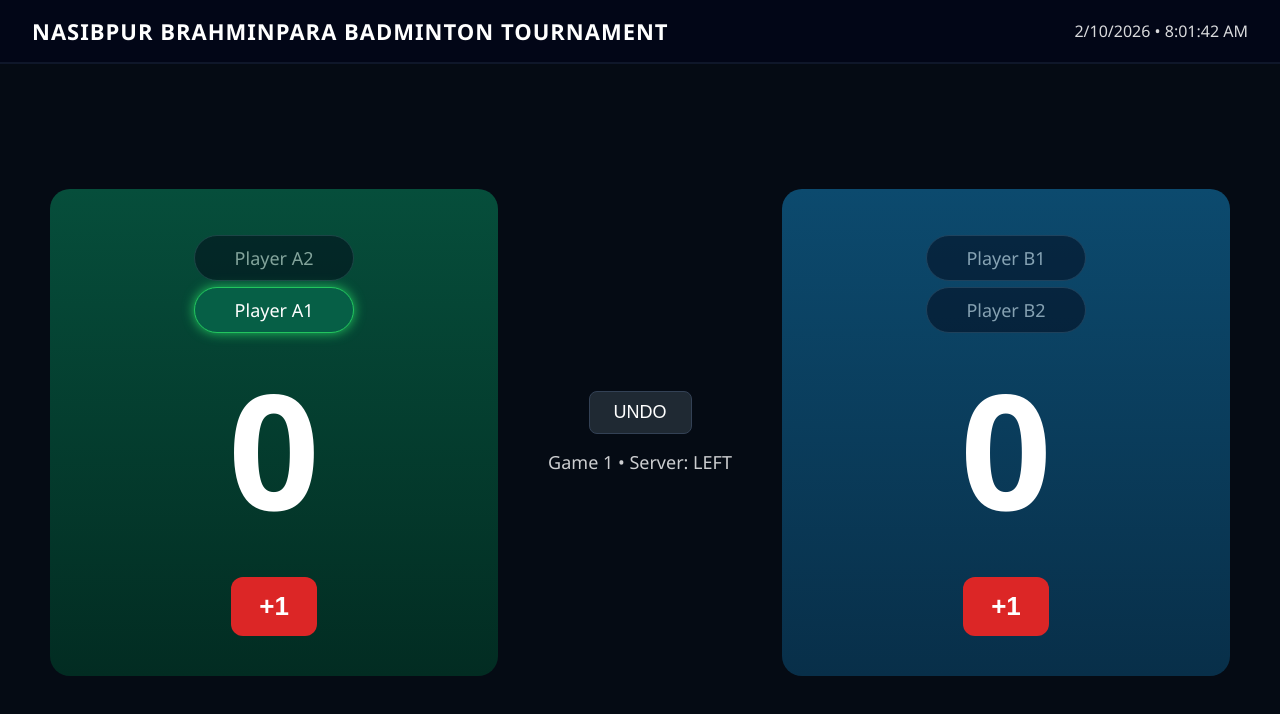
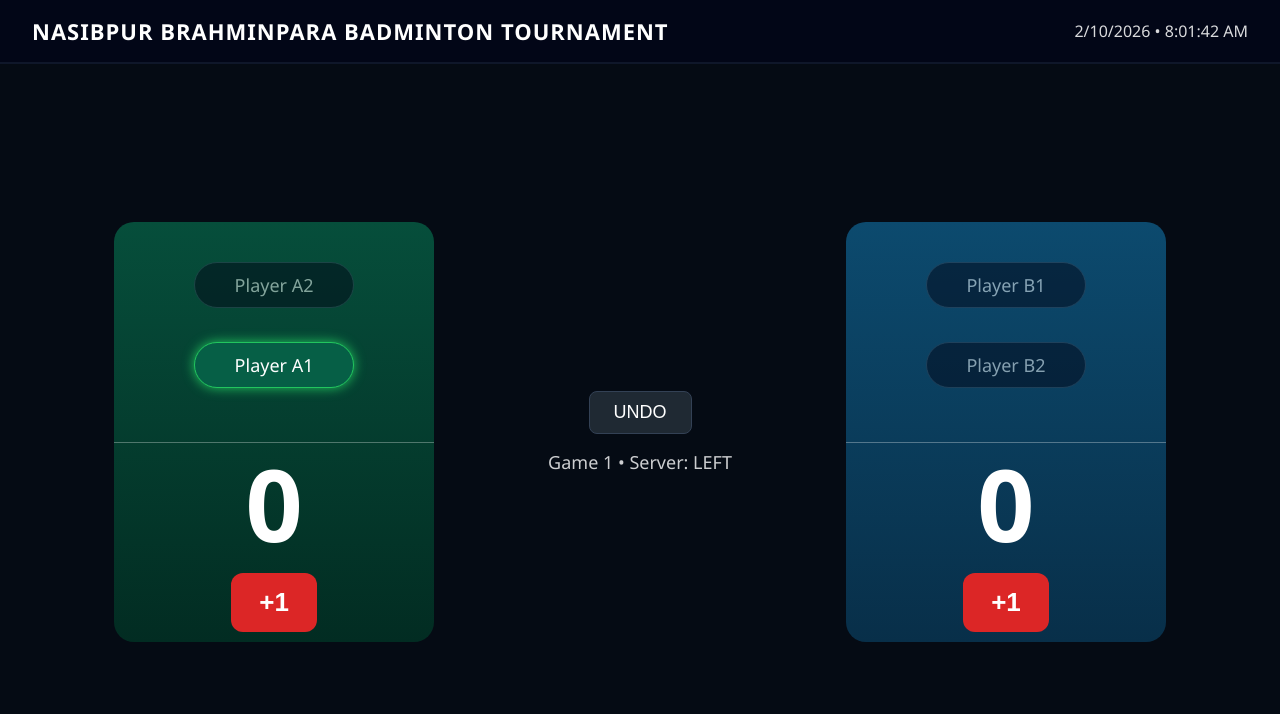
Before and after one commit to iam-soumik/badminton-scoreboard-web, a React (Vite) app: page / in a window 1280 px wide. Shown: the top 714 px of the page. Built offline with nearby package versions, Linux system fonts and the light colour scheme; the HTML template or start-up script is replaced by a standard one.

Commit message:
CSS and animation added

```diff
--- a/src/App.jsx
+++ b/src/App.jsx
@@ -82,27 +82,21 @@ export default function App() {
 
       <main className="court">
         <div className="team left">
-          {['LEFT', 'RIGHT'].map((side) => {
-            const player = game.players.left.find(p => p.court === side)
-            if (!player) return null
-
-            //const isServing = servingPlayer?.name === player.name
-
-            return (
+          {game.players.left.map(player => (
             <div
               key={player.name}
-                className={`player-badge ${
-                  isServingPlayer('left', player)
-                    ? 'serving-player'
-                    : 'partner-player'
-                }`}
+              className={`player-badge
+                court-${player.court.toLowerCase()}
+                ${isServingPlayer('left', player) ? 'serving-player' : 'partner-player'}
+              `}
             >
               {player.name}
             </div>
-            )
-          })}
-          <div className="score">{game.score.left}</div>
+          ))}
+          <div className="team-footer">
+            <div className="team-score">{game.score.left}</div>
             <button className="score-btn" onClick={() => score('left')}>+1</button>
+          </div>
         </div>
 
         <div className="center-panel">
@@ -113,28 +107,22 @@ export default function App() {
         </div>
 
         <div className="team right">
-          {['RIGHT', 'LEFT'].map((side) => {
-            const player = game.players.right.find(p => p.court === side)
-            if (!player) return null
-
-            //const isServing = servingPlayer?.name === player.name
-
-            return (
+          {game.players.right.map(player => (
             <div
               key={player.name}
-                className={`player-badge ${
-                  isServingPlayer('right', player)
-                    ? 'serving-player'
-                    : 'partner-player'
-                }`}
+              className={`player-badge
+                court-${player.court.toLowerCase()}
+                ${isServingPlayer('right', player) ? 'serving-player' : 'partner-player'}
+              `}
             >
               {player.name}
             </div>
-            )
-          })}
+          ))}
 
-          <div className="score">{game.score.right}</div>
+          <div className="team-footer">
+            <div className="team-score">{game.score.right}</div>
             <button className="score-btn" onClick={() => score('right')}>+1</button>
+          </div>
         </div>
       </main>
     </div>
--- a/src/index.css
+++ b/src/index.css
@@ -44,11 +44,14 @@ html, body, #root {
 }
 
 .team {
-  width: 35%;
-  padding: 40px;
+  position: relative;
+  width: 320px;
+  height: 420px;
+  padding: 0;
   border-radius: 20px;
   text-align: center;
 }
+
 
 .team.left {
   background: linear-gradient(180deg, #064e3b, #022c22);
@@ -112,14 +115,20 @@ html, body, #root {
 }
 
 .player-badge {
-  padding: 10px 18px;
-  margin: 6px auto;
+  position: absolute;
+  top: 40px;
+  left: 50%;
   width: 160px;
+  padding: 10px;
+  text-align: center;
   border-radius: 999px;
   background: #020617;
   border: 1px solid #334155;
   font-size: 18px;
   opacity: 0.5;
+  transform: translateX(-50%);
+  transition: transform 0.4s ease;
+  z-index: 2;
 }
 
 .serving-player {
@@ -128,3 +137,41 @@ html, body, #root {
   border-color: #22c55e;
   box-shadow: 0 0 12px #22c55e;
 }
+
+.team-score {
+  font-size: 100px;
+  font-weight: 700;
+  line-height: 1;
+
+}
+
+/* LEFT team courts */
+.team.left .court-left {
+  transform: translateX(-50%) translateY(0);       /* Upper court */
+}
+
+.team.left .court-right {
+  transform: translateX(-50%) translateY(80px);   /* Lower court */
+}
+
+/* RIGHT team courts (mirror) */
+.team.right .court-left {
+  transform: translateX(-50%) translateY(80px);    /* Upper from their POV */
+}
+
+.team.right .court-right {
+  transform: translateX(-50%) translateY(0);      /* Lower from their POV */
+}
+
+.team-footer {
+  position: absolute;
+  bottom: 0;
+  width: 100%;
+  height: 200px;
+  display: flex;
+  flex-direction: column;
+  align-items: center;
+  justify-content: center;
+  border-top: 1px solid rgba(255,255,255,0.3);
+  z-index: 1;
+}
```
Lines whose indentation alone changed are shown as unchanged.
